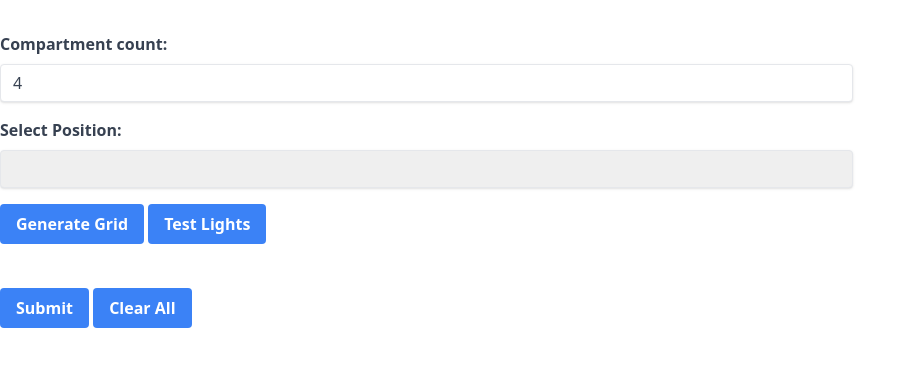
After one commit to FireMarshmellow/Spotlight_Storage, a Flask app: page /grid_gen.html in a window 1280 px wide. The commit adds this page. Shown: the top 367 px of the page, without its empty margins (0-916 px from the left). Run offline with Flask 2, Linux system fonts and the light colour scheme; lists and menus that the app fills with data are empty; some libraries are stand-ins or nearby versions.

Commit message:
added grid gen + test lights

```diff
--- a/app.py
+++ b/app.py
@@ -12,6 +12,10 @@ app.config['JSON_SORT_KEYS'] = False
 @app.route('/')
 def index():
     return render_template('index.html')
+
+@app.route('/grid_gen.html')
+def grip():
+    return render_template('grid_gen.html')
 
 @app.route('/api/esp/', methods=['GET', 'POST'])
 def esps():
@@ -98,17 +102,49 @@ def item(id):
         return jsonify({'success': True})
 
 # Function to send request to WLED
-def send_request(target_ip, start_num, stop_num, color):
+def send_request(target_ip, segments):
     url = f"http://{target_ip}/json/state"
-    state = {"seg": [{"id": 0, "start": start_num, "stop": stop_num, "col": [color]}]}
-    response = requests.post(url, json=state)
+    state = {"seg": segments}
+    print(segments)
+    requests.post(url, json=state)
 
 # Function to control lights
-def lights(position, pi, empty=False):
-    start_num = int(position) - 1
-    send_request(pi, start_num, int(position), [255, 255, 255]) # Convert color value to [0, 0, 0, 255] to only use white part of LED (RGBW LEDs only).
-    time.sleep(5) # Change how long the LED stays on for.
-    send_request(pi, 0, 60, [0, 255, 0])
+def light(positions, ip):
+    segments = [{"id": 1, "start": 0, "stop": 1000, "col": [0, 0, 0]}]
+    delSegments = [{"id": 1, "start": 0, "stop": 0, "col": [0, 0, 0]}]
+    for i, pos in enumerate(positions):
+        if pos is None:
+            continue  # Skip if pos is None
+        start_num = pos - 1
+        stop_num = pos
+        segments.append({"id": i+2, "start": start_num, "stop": stop_num, "col": [255, 0, 0]})
+        delSegments.append({"id": i+2, "start": start_num, "stop": 0, "col": [0, 0, 0]})
+
+    # Send the initial segments
+    send_request(ip, segments)
+
+    # Wait for a response or confirmation from the device (you may need to adjust the sleep duration)
+    time.sleep(2)
+
+    # Send the delSegments after receiving confirmation
+    send_request(ip, delSegments)
+
+
+
+@app.route('/test_lights', methods=['POST'])
+def control_lights():
+    lights_list = request.get_json()
+    print("Received lights list:", lights_list)  # Debugging print statement
+
+    for ip, positions in lights_list.items():
+        # Validate positions list
+        if not positions or not all(isinstance(pos, int) for pos in positions):
+            return {'error': 'Invalid positions list'}, 400
+
+        light(positions, ip)
+    return {'status': 'Lights controlled'}
+
+
 
 if __name__ == '__main__':
     app.run(host="0.0.0.0", debug=True)
--- /dev/null
+++ b/static/gen_grid.js
@@ -0,0 +1,157 @@
+
+var currentCompartment = 1; // Default compartment ID
+var compartment_count = 4; // Default Compartment Count
+function generateGrid() {
+    var rows = parseInt(localStorage.getItem("esp_rows"));
+    var cols = parseInt(localStorage.getItem('esp_cols'));
+    var startTop = localStorage.getItem('esp_startTop')=== 'top';
+    var startLeft = localStorage.getItem('esp_startLeft')=== 'left';
+    var serpentine = localStorage.getItem('serpentine_direction')=== 'horizontal';
+    var gridContainer = document.getElementById('gridContainer') ?? 4;
+    console.log("ESP Rows:", rows);
+    console.log("ESP Columns:", cols);
+    console.log("ESP Start Top:", startTop);
+    console.log("ESP Start Left:", startLeft);
+    console.log("Serpentine Direction:", serpentine);
+    gridContainer.innerHTML = ''; // Clear existing grid
+
+    gridContainer.style.gridTemplateColumns = `repeat(${cols}, 30px)`; // Adjust column size
+    // Generate checkboxes with alternating patterns
+    for (var row = startTop ? 1 : rows; startTop ? row <= rows : row > 0; startTop ? row++ : row--) {
+        for (var colt = startLeft ? 0 : cols-1; startLeft ? colt < cols : colt >= 0; startLeft ? colt++ : colt--) {
+            // Calculate LED number based on row and column
+            var col = colt +1
+            var isEvenColumn = col % 2 === 0;
+            var isEvenRow = row % 2 === 0;
+            var ledNumber;
+            if(serpentine){////////////Calculate horizontal serpentine Position
+                if (isEvenRow) {
+                    ledNumber = row * cols - (cols - (cols - col)) + 1;
+                } else {
+                    ledNumber = row * cols - (cols - col);
+                }
+            }
+            else { ////////////Calculate vertical serpentine Position
+                if (isEvenColumn) {
+                    ledNumber = (col) * rows - (rows - (rows - row)) + 1;
+
+                } else {
+                    ledNumber = (col) * rows - (rows - row) ;
+                }
+            }
+            var checkbox = document.createElement('input');
+            checkbox.type = 'checkbox';
+            checkbox.id = 'led' + ledNumber;
+            checkbox.name = 'ledPositions';
+            checkbox.value = ledNumber;
+            var cell = document.createElement('div');
+            cell.className = 'grid-cell';
+            cell.appendChild(checkbox);
+            gridContainer.appendChild(cell);
+        }
+    }
+    loadLEDPositions();
+}
+
+// Function to load LED positions for the current compartment from localStorage
+function loadLEDPositions() {
+    var savedData = JSON.parse(localStorage.getItem('led_positions')) || {};
+    var positions = savedData[currentCompartment] || [];
+
+    // Check the checkboxes based on the loaded positions
+    positions.forEach(ledNumber => {
+        var checkbox = document.getElementById('led' + ledNumber);
+        if (checkbox) {
+            checkbox.checked = true;
+        }
+    });
+}
+
+
+function submitLights() {
+    var checkboxes = document.querySelectorAll('input[name="ledPositions"]:checked');
+    var positions = Array.from(checkboxes).map(cb => parseInt(cb.value, 10));
+
+    var data = {
+        compartment_id: currentCompartment,
+        led_positions: positions
+    };
+
+    fetch('/control_lights', {
+        method: 'POST',
+        headers: {
+            'Content-Type': 'application/json',
+        },
+        body: JSON.stringify(data),
+    })
+        .then(response => response.json())
+        .then(responseData => {
+        })
+        .catch((error) => {
+            console.error('Error:', error);
+        });
+}
+
+function TestLights() {
+    var ip = localStorage.getItem('esp_ip');
+    var checkboxes = document.querySelectorAll('input[name="ledPositions"]:checked');
+    var positions = Array.from(checkboxes).map(cb => parseInt(cb.value, 10));
+
+    var data = {};
+    data[ip] = positions;
+
+    fetch('/test_lights', {
+        method: 'POST',
+        headers: {
+            'Content-Type': 'application/json',
+        },
+        body: JSON.stringify(data),
+    })
+        .then(response => response.json())
+        .then(data => {
+            console.log('Success:', data);
+            // Removed alert for success message
+        })
+        .catch((error) => {
+            console.error('Error:', error);
+        });
+}
+
+function clearAll() {
+    var checkboxes = document.querySelectorAll('input[name="ledPositions"]');
+    checkboxes.forEach(cb => cb.checked = false);
+}
+function populatepos() {
+    compartment_count = parseInt(document.getElementById("compartment_count").value) || 4;
+    var selectElement = document.getElementById("position_map");
+
+    // Clear previous options
+    selectElement.innerHTML = "";
+
+    // Populate the dropdown with options
+    for (var i = 1; i <= compartment_count; i++) {
+        var option = document.createElement("option");
+        option.value = i;
+        option.text = "Compartment " + i;
+        selectElement.appendChild(option);
+    }
+}
+
+// Function to save LED positions to localStorage
+function saveLEDPositions() {
+    var checkboxes = document.querySelectorAll('input[name="ledPositions"]:checked');
+    var positions = Array.from(checkboxes).map(cb => parseInt(cb.value, 10));
+
+    // Save LED positions for the current compartment to localStorage
+    var savedData = JSON.parse(localStorage.getItem('led_positions')) || {};
+    savedData[currentCompartment] = positions;
+    localStorage.setItem('led_positions', JSON.stringify(savedData));
+}
+
+// Function to handle compartment change and update the grid
+function updateCompartment() {
+    saveLEDPositions(); // Save LED positions before changing compartment
+    currentCompartment = parseInt(document.getElementById("position_map").value, 10);
+    clearAll();
+    generateGrid(); // Generate the grid for the new compartment
+}
--- /dev/null
+++ b/templates/grid_gen.html
@@ -0,0 +1,50 @@
+<!DOCTYPE html>
+<html lang="en">
+<head>
+    <meta charset="UTF-8">
+    <meta name="viewport" content="width=device-width, initial-scale=1.0">
+    <title>New LED Control Grid V1.5</title>
+    <script src="https://cdn.tailwindcss.com"></script>
+    <style>
+        .grid-container {
+            display: grid;
+            gap: 5px; /* Reduced gap between checkboxes */
+            margin-bottom: 20px;
+        }
+        .grid-cell {
+            display: flex;
+            align-items: center;
+            justify-content: center;
+        }
+    </style>
+    <script src="{{ url_for('static', filename='gen_grid.js') }}"></script>
+</head>
+
+
+<body>
+<div class="container mx-auto mt-8">
+
+    <div class="mb-4"><label for="compartment_count" class="block text-gray-700 font-bold mb-2">Compartment count:</label>
+            <input type="number" id="compartment_count" name="compartment_count" min="1" value="4" onchange="populatepos()"
+                   class="shadow appearance-none border rounded w-2/3 py-2 px-3 text-gray-700 leading-tight focus:outline-none focus:shadow-outline">
+        </div>
+    <div class="mb-4">
+        <label for="position_map" class="block text-gray-700 font-bold mb-2">Select Position:</label>
+        <select id="position_map" onchange="updateCompartment()"
+                class="shadow appearance-none border rounded w-2/3 py-2 px-3 text-gray-700 leading-tight focus:outline-none focus:shadow-outline">
+        </select>
+    </div>
+    <div class="mb-4">
+    <button onclick="generateGrid()" class="bg-blue-500 hover:bg-blue-700 text-white font-bold py-2 px-4 rounded mb-2">Generate Grid</button>
+        <button type="button" id="test_lights" onclick="TestLights()"
+                class="bg-blue-500 hover:bg-blue-700 text-white font-bold py-2 px-4 rounded mb-2">Test Lights</button>
+    </div>
+    <div class="mb-4">
+        <div class="grid-container" id="gridContainer"></div>
+        <button onclick="submitLights()" class="bg-blue-500 hover:bg-blue-700 text-white font-bold py-2 px-4 rounded mb-2">Submit</button>
+        <button onclick="clearAll()" class="bg-blue-500 hover:bg-blue-700 text-white font-bold py-2 px-4 rounded mb-2">Clear All</button>
+    </div>
+</div>
+
+</body>
+</html>
```
Also changed, not shown: static/esp.js (+16 -0 lines), templates/index.html (+17 -7 lines), data.db, esp.db.
